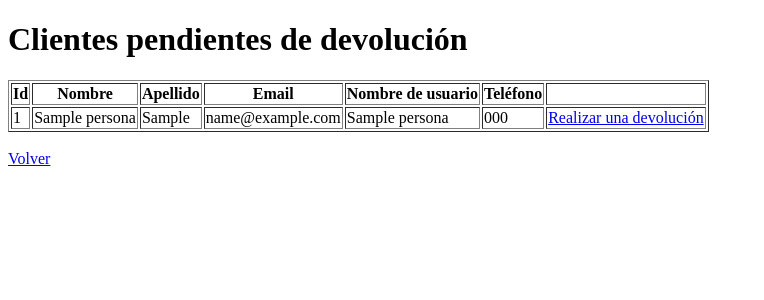
After one commit to guillermodolan/tp-biblioteca-soporte, a Flask app: page /realizar_devolucion in a window 1280 px wide. The commit adds this page. Shown: the top 300 px of the page, without its empty margins (0-764 px from the left). Run offline with Flask 3, Linux system fonts and the light colour scheme; tables that the repository leaves empty hold one stand-in row (values such as "Sample post").

Commit message:
Realizar devolución en proceso

```diff
--- a/app.py
+++ b/app.py
@@ -463,7 +463,18 @@ def input_fecha_autor_mas_leido():
 
 @app.route('/autor_mas_leido', methods=['POST'])
 def autor_mas_leido():
-    mes = 11
-    año = 2023
-    AutorMasLeidoEnUnMesGrafico.crea_grafico(mes, año)
+    if request.method == 'POST':
+        mes = request.form.get('mes')
+        año = request.form.get('anio')
+        AutorMasLeidoEnUnMesGrafico.crea_grafico(mes, año)
     return render_template('mensaje.html', mensaje='Hecho')
+
+@app.route('/realizar_devolucion')
+def realizar_devolucion():
+    clientes_devolucion = PersonaLogic.get_clientes_con_pedidos_pendientes()
+    if clientes_devolucion is not None:
+        return render_template('clientes_pendientes_devolucion.html',
+                               clientes=clientes_devolucion)
+    else:
+        return render_template('mensaje.html',
+                               mensaje='No hay clientes pendientes de devolución')
--- a/data/data_persona.py
+++ b/data/data_persona.py
@@ -5,6 +5,7 @@ from sqlalchemy.orm.exc import ObjectDeletedError, StaleDataError, FlushError
 from werkzeug.exceptions import NotFound
 
 from data.database import Database
+from entity_models.pedido_model import Pedido
 from entity_models.persona_model import Persona
 
 app = Flask(__name__)
@@ -25,8 +26,24 @@ class DataPersona:
     @classmethod
     def get_all_clientes(cls):
         try:
-            # Filtrar las personas por tipo_persona igual a 'cliente'
             clientes = Persona.query.filter_by(tipo_persona='cliente').order_by(Persona.id)
+            return clientes
+        except SQLAlchemyError as e:
+            app.logger.debug(f'Error en la base de datos: {e}')
+            raise e
+        except Exception as e:
+            app.logger.debug(f'Error inesperado: {e}')
+            raise e
+
+    @classmethod
+    def get_clientes_con_pedidos_pendientes(cls):
+        try:
+            clientes = (
+                Persona.query
+                .join(Pedido, Persona.id == Pedido.id_persona)
+                .filter(Pedido.estado == True)
+                .all()
+            )
             return clientes
         except SQLAlchemyError as e:
             app.logger.debug(f'Error en la base de datos: {e}')
--- a/logic/persona_logic.py
+++ b/logic/persona_logic.py
@@ -2,7 +2,7 @@ from sqlite3 import IntegrityError
 
 import sqlalchemy
 from flask import Flask
-from sqlalchemy.exc import DBAPIError
+from sqlalchemy.exc import DBAPIError, SQLAlchemyError
 from sqlalchemy.orm.exc import ObjectDeletedError, StaleDataError, FlushError
 from werkzeug.exceptions import NotFound
 
@@ -18,6 +18,18 @@ class PersonaLogic:
             personas = DataPersona.get_all_personas()
             return personas
         except sqlalchemy.exc.SQLAlchemyError as e:
+            app.logger.debug(f'Error en la base de datos: {e}')
+            raise e
+        except Exception as e:
+            app.logger.debug(f'Error inesperado: {e}')
+            raise e
+
+    @classmethod
+    def get_clientes_con_pedidos_pendientes(cls):
+        try:
+            clientes_devolucion = DataPersona.get_clientes_con_pedidos_pendientes()
+            return clientes_devolucion
+        except SQLAlchemyError as e:
             app.logger.debug(f'Error en la base de datos: {e}')
             raise e
         except Exception as e:
--- /dev/null
+++ b/templates/clientes_pendientes_devolucion.html
@@ -0,0 +1,42 @@
+<!DOCTYPE html>
+<html lang="en">
+<head>
+    <meta charset="UTF-8">
+    <title>Clientes pendientes de devolución</title>
+</head>
+<body>
+<h1>Clientes pendientes de devolución</h1>
+
+<div>
+    <table border="1">
+        <thead>
+            <tr>
+                <th>Id</th>
+                <th>Nombre</th>
+                <th>Apellido</th>
+                <th>Email</th>
+                <th>Nombre de usuario</th>
+                <th>Teléfono</th>
+                <th></th>
+            </tr>
+        </thead>
+        <tbody>
+            {% for per in clientes %}
+                <tr>
+                    <td>{{per.id}}</td>
+                    <td>{{per.nombre}}</td>
+                    <td>{{per.apellido}}</td>
+                    <td>{{per.email}}</td>
+                    <td>{{per.nombre_usuario}}</td>
+                    <td>{{per.telefono}}</td>
+                    <td><a href="{{url_for('update_persona', id=per.id)}}">Realizar una devolución</a></td>
+                </tr>
+            {% endfor %}
+        </tbody>
+    </table>
+</div>
+<br>
+<a href="{{url_for('home')}}">Volver</a>
+
+</body>
+</html>
--- a/templates/home.html
+++ b/templates/home.html
@@ -13,7 +13,7 @@
     <a href="{{ url_for('mostrar_carrito') }}">Mostrar carrito</a>
 {% endif %}
 {% if persona_logueda.tipo_persona == 'administrador' %}
-    <a href="">Realizar una devolución</a>
+    <a href="{{ url_for('realizar_devolucion') }}">Realizar una devolución</a>
     <a href="{{ url_for('get_all_clientes') }}">Listado de clientes</a>
     <a href="{{ url_for('estadisticas') }}">Mostrar estadísticas</a>
     <a href="">Enviar emails de recordatorios</a>
```
Also changed, not shown: graphics/autores_mas_leidos_en_un_mes.py (+37 -6 lines), templates/autores_mas_leidos_en_un_mes.html (+2 -6 lines), templates/input_fecha_autor_mas_leido.html (+8 -0 lines).
